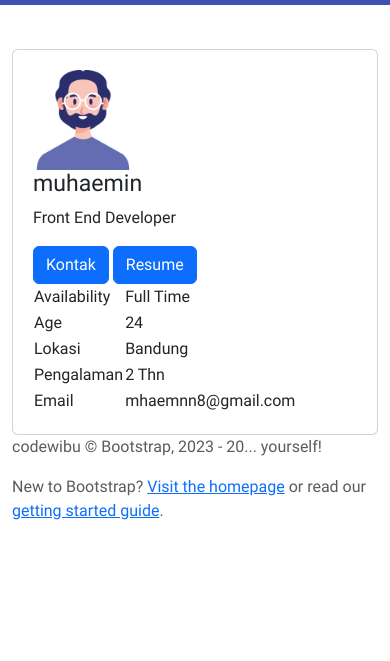
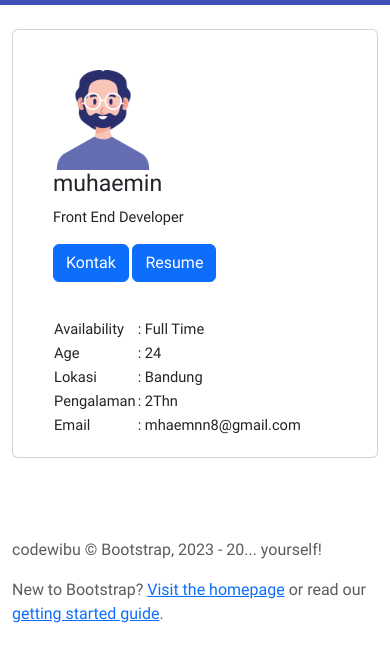
Before and after one commit to mhaemnn/hacktiv-indonesia, a plain HTML site: page porfolio.html in a window 390 px wide. Shown: the part 51-712 px from the top of the page. Drawn offline with nearby package versions, Linux system fonts and the light colour scheme.

Commit message:
add file portfolio

```diff
--- a/css/style.css
+++ b/css/style.css
@@ -18,30 +18,38 @@
   /* margin-bottom: 20px; */
 }
 
-/* jumbotron */
+/* blog -> jumbotron */
 .jumbotron {
   margin-top: 50px;
 }
-
-/* blog */
 #intro {
   margin-top: 100px;
 }
 
-/* porfolio img */
+/* porfolio */
 .card {
   margin-top: 100px;
-  padding: 20px;
-  display: flex;
+  padding: 20px 40px 20px 40px;
 }
-.kiri img {
+.kanan img {
   margin-right: 20px;
   width: 100px;
 }
-
+.kiri table {
+  margin-top: 35px;
+}
 /* DESTOP VERSION */
 @media screen and (max-width: 670px) {
   .parallax {
     min-height: 400px;
   }
+
+  .card {
+    align-items: center;
+    font-size: 11pt;
+    margin: 80px auto;
+  }
+  .kanan {
+    margin-top: 20px;
+  }
 }
--- a/porfolio.html
+++ b/porfolio.html
@@ -57,8 +57,7 @@
       <div class="card">
         <div class="row">
           <div class="col s6 l6">
-            <!-- kiri -->
-            <div class="kiri">
+            <div class="kanan">
               <img src="/img/man.png" alt="" />
               <h3>muhaemin</h3>
               <p>Front End Developer</p>
@@ -66,32 +65,29 @@
               <button class="btn btn-primary">Resume</button>
             </div>
           </div>
-        </div>
 
-        <div class="row">
           <div class="col s6 l6">
-            <!-- dataDiri kanan -->
-            <div class="kanan">
+            <div class="kiri">
               <table>
                 <tr>
                   <td>Availability</td>
-                  <td>Full Time</td>
+                  <td>: Full Time</td>
                 </tr>
                 <tr>
                   <td>Age</td>
-                  <td>24</td>
+                  <td>: 24</td>
                 </tr>
                 <tr>
                   <td>Lokasi</td>
-                  <td>Bandung</td>
+                  <td>: Bandung</td>
                 </tr>
                 <tr>
                   <td>Pengalaman</td>
-                  <td>2 Thn</td>
+                  <td>: 2Thn</td>
                 </tr>
                 <tr>
                   <td>Email</td>
-                  <td>mhaemnn8@gmail.com</td>
+                  <td>: mhaemnn8@gmail.com</td>
                 </tr>
               </table>
             </div>
```
